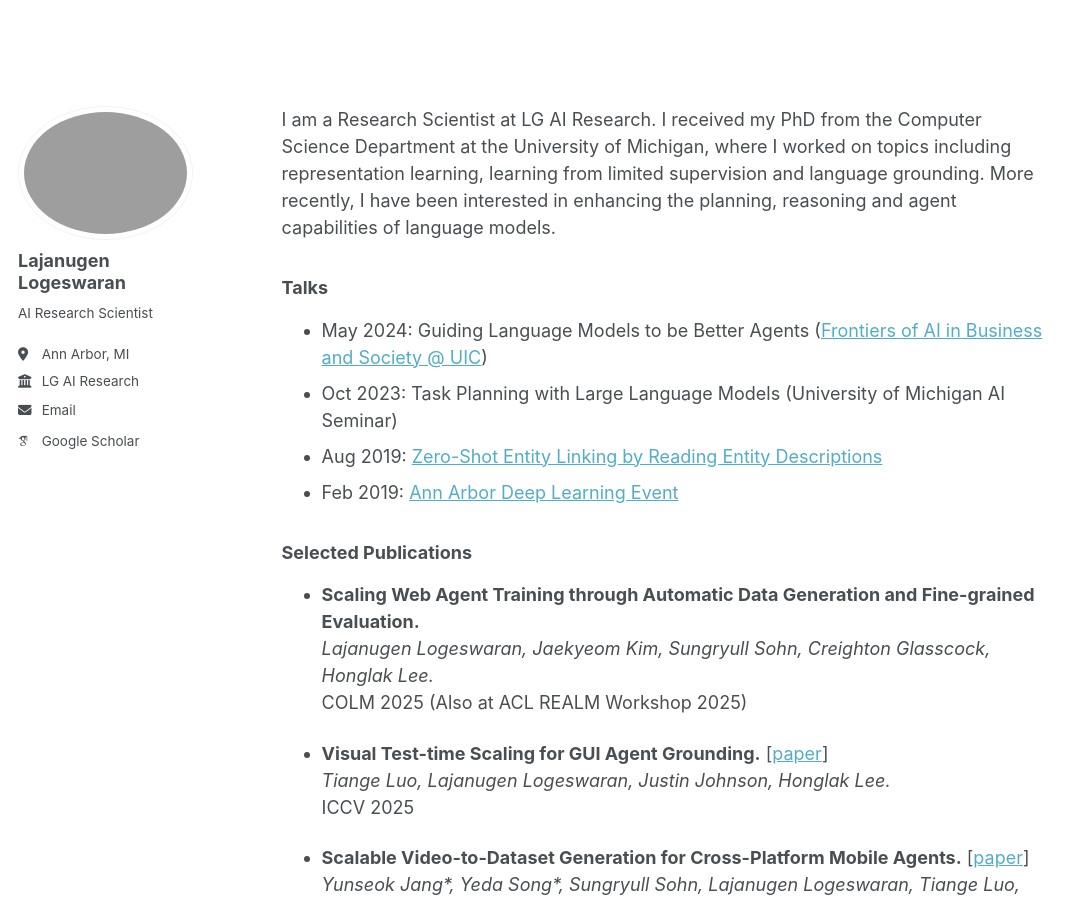
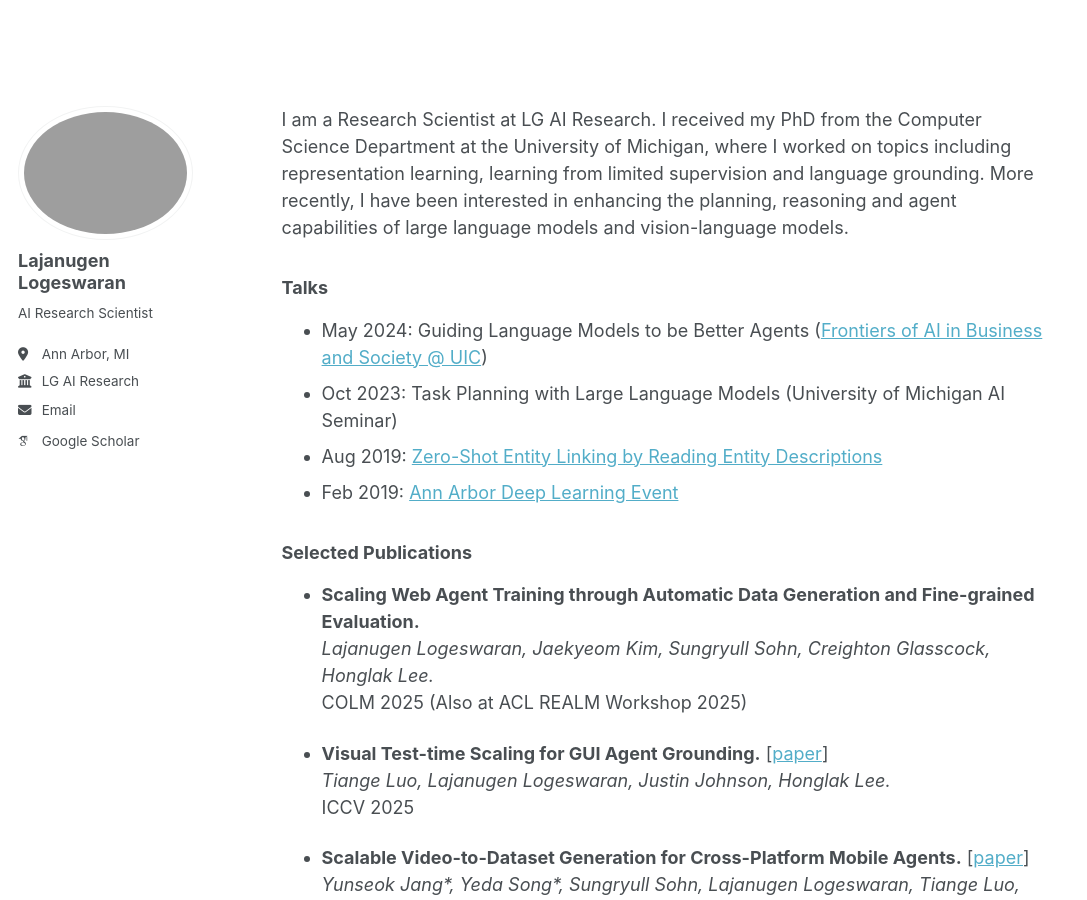
Before and after one commit to lajanugen/lajanugen.github.io, a Jekyll site: the page built from _pages/about.md, in a window 1280 px wide and 900 px high. Shown: the whole window, without its empty margins (0-1087 px from the left). Built offline with Jekyll 4.4.1, drawn with Linux system fonts in a browser that asks for light colours; some web fonts are replaced.

Commit message:
Update about.md

```diff
--- a/_pages/about.md
+++ b/_pages/about.md
@@ -7,7 +7,7 @@ redirect_from:
   - /about.html
 ---
 
-I am a Research Scientist at LG AI Research. I received my PhD from the Computer Science Department at the University of Michigan, where I worked on topics including representation learning, learning from limited supervision and language grounding. More recently, I have been interested in enhancing the planning, reasoning and agent capabilities of language models.
+I am a Research Scientist at LG AI Research. I received my PhD from the Computer Science Department at the University of Michigan, where I worked on topics including representation learning, learning from limited supervision and language grounding. More recently, I have been interested in enhancing the planning, reasoning and agent capabilities of large language models and vision-language models.
 
 ### Talks
 - May 2024: Guiding Language Models to be Better Agents ([Frontiers of AI in Business and Society @ UIC](https://sites.google.com/uic.edu/ids-workshop-2024/home))
```
